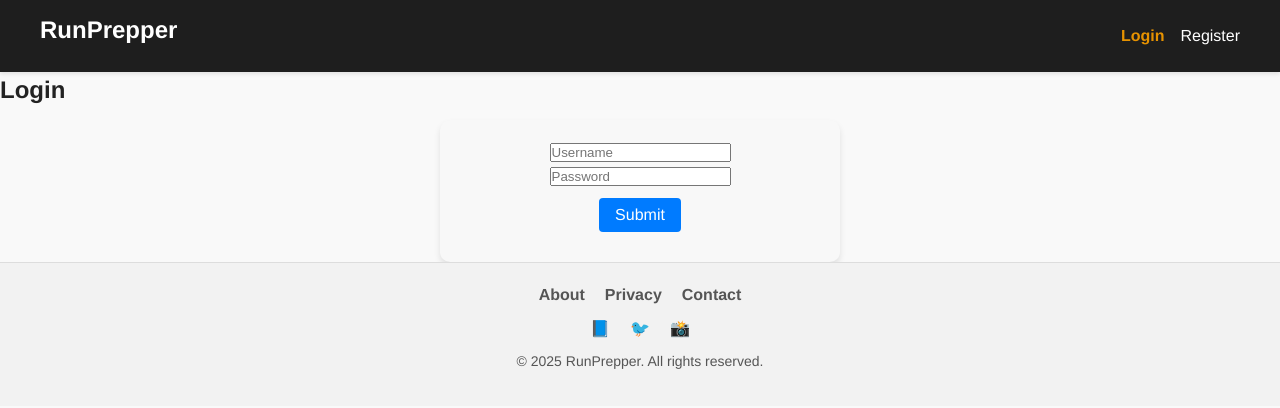
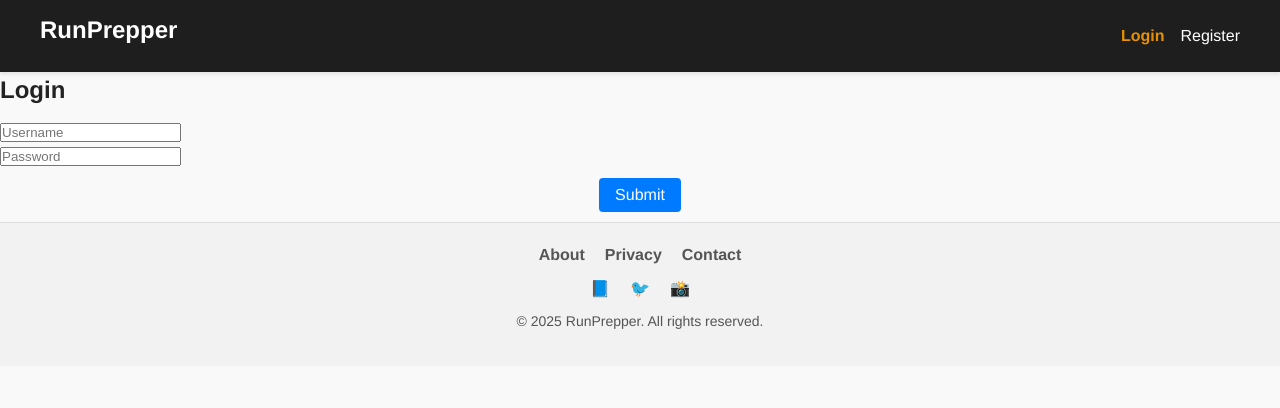
Before and after one commit to dangosailing/aidev24_webdev_fe, a React (Vite) app: page /login in a window 1280 px wide. Shown: the top 408 px of the page. Built offline with nearby package versions, Linux system fonts and the light colour scheme; some icons are missing.

Commit message:
remove class from form  component

```diff
--- a/src/components/Form.jsx
+++ b/src/components/Form.jsx
@@ -29,7 +29,7 @@ const Form = ({ fields, onSubmit }) => {
   };
 
   return (
-    <div className="form-container">
+    <div>
       <form onSubmit={handleSubmit(handleFormSubmit)}>
         {fields.map(({ name, label, type = "text", validation }) => (
           <TextInput
```
